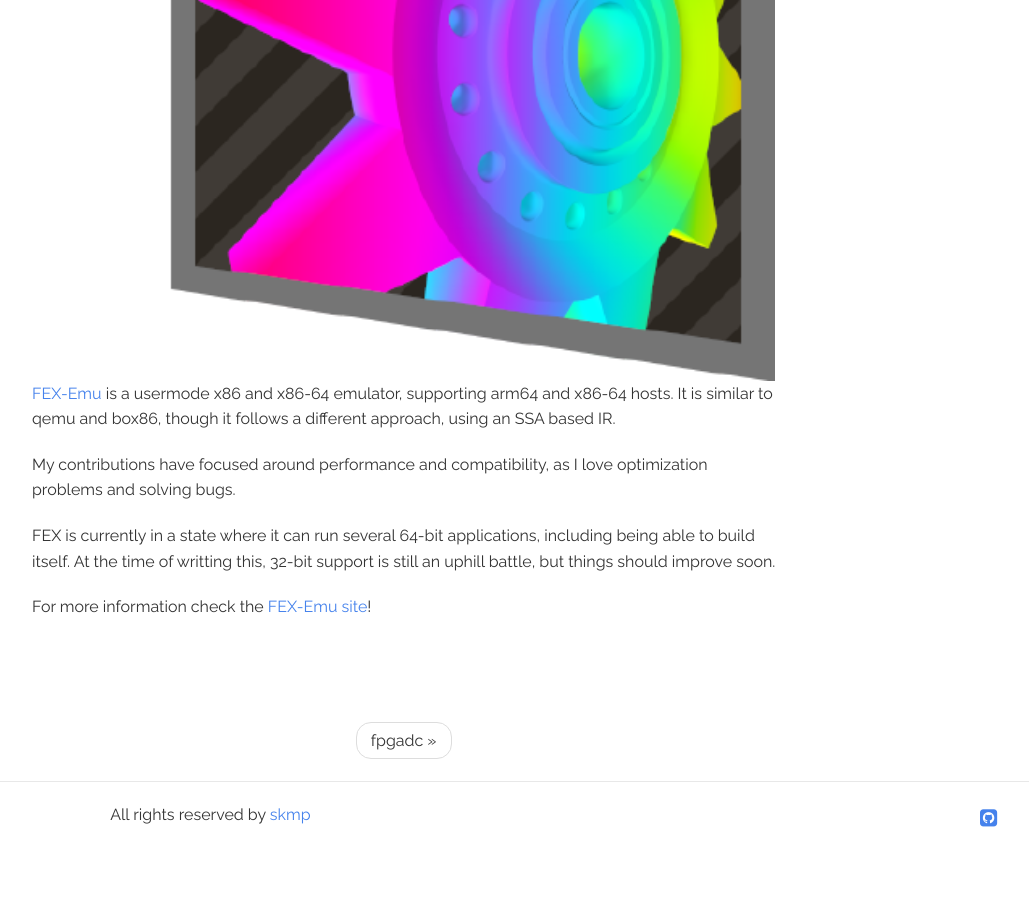
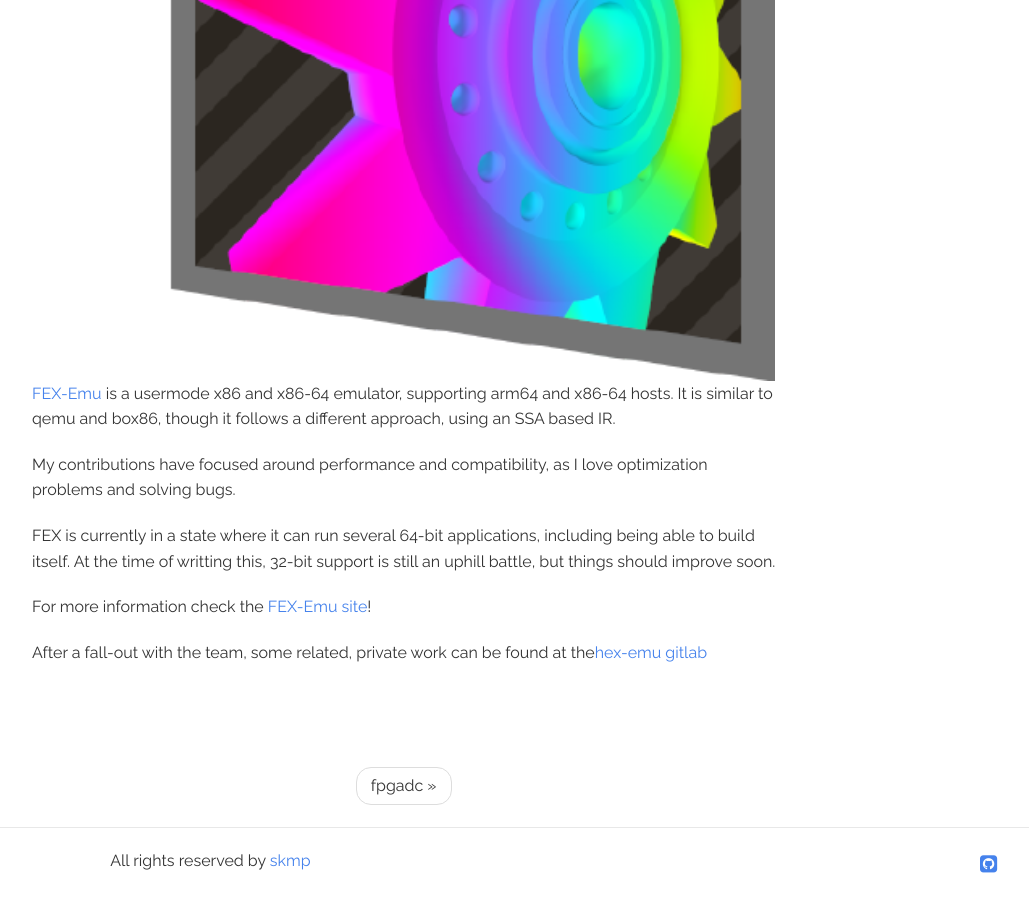
Before and after one commit to skmp/skmp.dev, a Jekyll site: the page built from _projects/2020-fex-emu.md, in a window 1280 px wide and 900 px high, scrolled down 854 px. Shown: the whole window, without its empty margins (43-1072 px from the left). Built offline with Jekyll 4.4.1, drawn with Linux system fonts in a browser that asks for light colours; before the commit the page ends 1708 px from its top, so only the background shows below that; some of the changed lines change nothing that is shown.

Commit message:
Update 2020-fex-emu.md

```diff
--- a/_projects/2020-fex-emu.md
+++ b/_projects/2020-fex-emu.md
@@ -3,7 +3,7 @@ layout: post
 title: FEX-Emu
 img: fex-emu.png
 slug: fex-emu
-year: 2020-Ongoing
+year: 2020-2022
 ---
 
 [FEX-Emu](https://fex-emu.org) is a usermode x86 and x86-64 emulator, supporting arm64 and x86-64 hosts. It is similar to qemu and box86,
@@ -14,3 +14,5 @@ My contributions have focused around performance and compatibility, as I love op
 FEX is currently in a state where it can run several 64-bit applications, including being able to build itself. At the time of writting this, 32-bit support is still an uphill battle, but things should improve soon.
 
 For more information check the [FEX-Emu site](https://fex-emu.org)!
+
+After a fall-out with the team, some related, private work can be found at the[hex-emu gitlab](https://gitlab.com/hex-emu/hex-emu)
```
